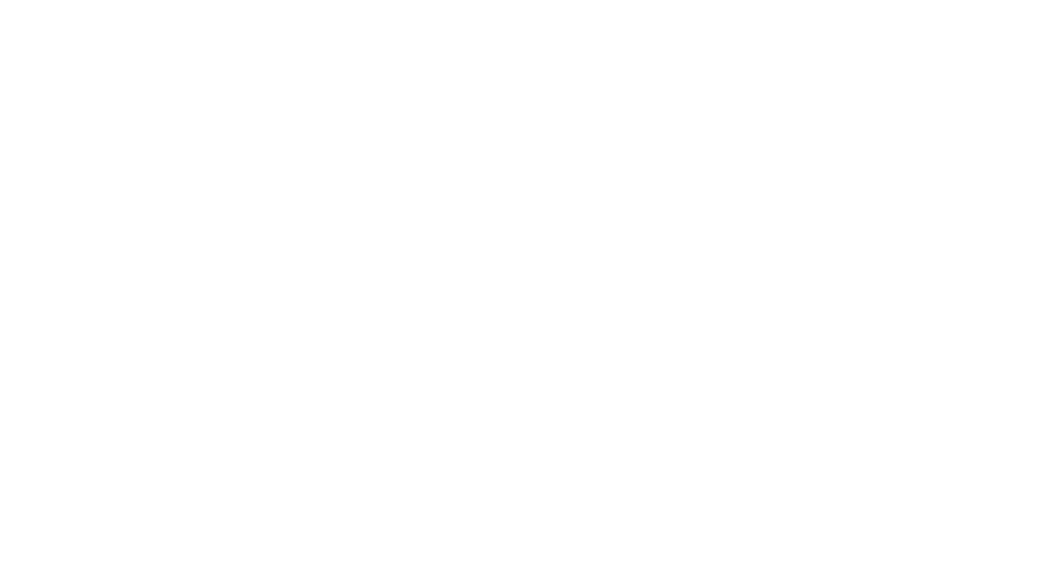
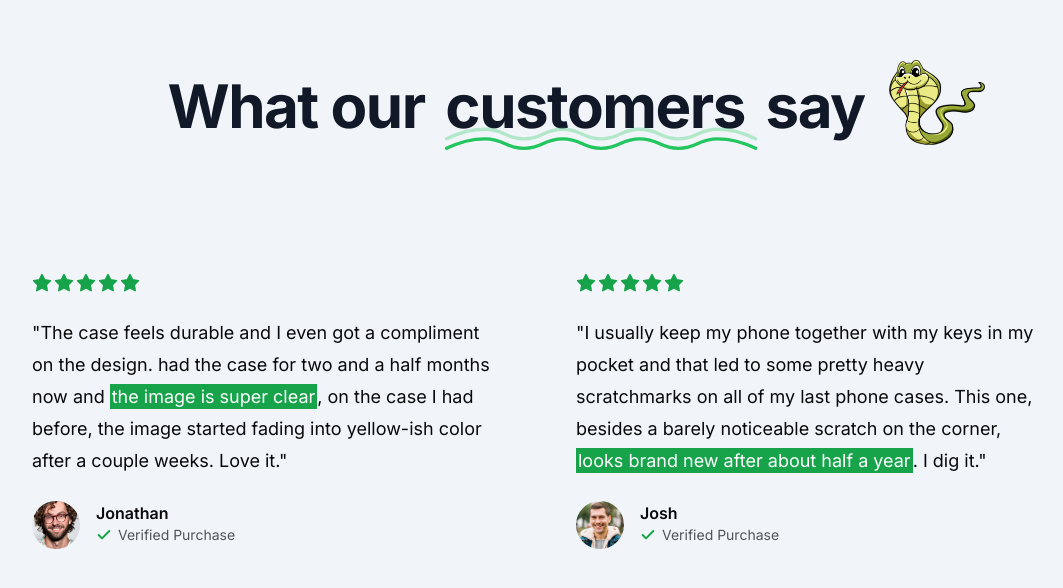
Before and after one commit to PPRAMANIK62/casecobra, a Next.js app: page / in a window 1280 px wide. Shown: the part 1031-1619 px from the top of the page, without its empty margins (64-1127 px from the left). Before the commit the page ends 995 px from the top, so only its background shows below. Built offline with nearby package versions, Linux system fonts and the light colour scheme; no server answers.

Commit message:
user review section done

```diff
--- a/src/app/page.tsx
+++ b/src/app/page.tsx
@@ -1,3 +1,4 @@
+import { Icons } from "@/components/Icons";
 import MaxWidthWrapper from "@/components/MaxWidthWrapper";
 import Phone from "@/components/Phone";
 import { Check, Star } from "lucide-react";
@@ -104,6 +105,102 @@
           </div>
         </MaxWidthWrapper>
       </section>
+
+      {/* value proposition section */}
+      <section className=" bg-slate-100 py-24">
+        <MaxWidthWrapper className=" flex flex-col items-center gap-16 sm:gap-32">
+          <div className=" flex flex-col lg:flex-row items-center gap-4 sm:gap-6">
+            <h2 className=" order-1 mt-2 tracking-tight text-center text-balance !leading-tight font-bold text-5xl md:text-6xl text-gray-900">
+              What our{" "}
+              <span className=" relative px-2">
+                customers{" "}
+                <Icons.underline className=" hidden sm:block pointer-events-none absolute inset-x-0 -bottom-6 text-green-500" />
+              </span>{" "}
+              say
+            </h2>
+            <img
+              src="/snake-2.png"
+              alt=""
+              className=" w-24 order-0 lg:order-2"
+            />
+          </div>
+
+          <div className=" mx-auto grid max-w-2xl grid-cols-1 px-4 lg:mx-0 lg:max-w-none lg:grid-cols-2 gap-y-16">
+            {/* first user review */}
+            <div className=" flex flex-auto flex-col gap-4 lg:pr-8 xl:pr-20">
+              <div className=" flex gap-0.5 mb-2">
+                <Star className=" h-5 w-5 text-green-600 fill-green-600" />
+                <Star className=" h-5 w-5 text-green-600 fill-green-600" />
+                <Star className=" h-5 w-5 text-green-600 fill-green-600" />
+                <Star className=" h-5 w-5 text-green-600 fill-green-600" />
+                <Star className=" h-5 w-5 text-green-600 fill-green-600" />
+              </div>
+              <div className=" text-lg leading-8">
+                <p>
+                  "The case feels durable and I even got a compliment on the
+                  design. had the case for two and a half months now and{" "}
+                  <span className=" p-0.5 bg-green-600 text-white">
+                    the image is super clear
+                  </span>
+                  , on the case I had before, the image started fading into
+                  yellow-ish color after a couple weeks. Love it."
+                </p>
+              </div>
+              <div className=" flex gap-4 mt-2">
+                <img
+                  src="/users/user-1.png"
+                  alt="user"
+                  className=" rounded-full h-12 w-12 object-cover"
+                />
+                <div className=" flex flex-col">
+                  <p className=" font-semibold">Jonathan</p>
+                  <div className=" flex gap-1.5 items-center text-zinc-600">
+                    <Check className=" h-4 w-4 stroke-[3px] text-green-600" />
+                    <p className=" text-sm">Verified Purchase</p>
+                  </div>
+                </div>
+              </div>
+            </div>
+
+            {/* second user review */}
+            <div className=" flex flex-auto flex-col gap-4 lg:pr-8 xl:pr-20">
+              <div className=" flex gap-0.5 mb-2">
+                <Star className=" h-5 w-5 text-green-600 fill-green-600" />
+                <Star className=" h-5 w-5 text-green-600 fill-green-600" />
+                <Star className=" h-5 w-5 text-green-600 fill-green-600" />
+                <Star className=" h-5 w-5 text-green-600 fill-green-600" />
+                <Star className=" h-5 w-5 text-green-600 fill-green-600" />
+              </div>
+              <div className=" text-lg leading-8">
+                <p>
+                  "I usually keep my phone together with my keys in my pocket
+                  and that led to some pretty heavy scratchmarks on all of my
+                  last phone cases. This one, besides a barely noticeable
+                  scratch on the corner,{" "}
+                  <span className="p-0.5 bg-green-600 text-white">
+                    looks brand new after about half a year
+                  </span>
+                  . I dig it."
+                </p>
+              </div>
+              <div className=" flex gap-4 mt-2">
+                <img
+                  src="/users/user-4.jpg"
+                  alt="user"
+                  className=" rounded-full h-12 w-12 object-cover"
+                />
+                <div className=" flex flex-col">
+                  <p className=" font-semibold">Josh</p>
+                  <div className=" flex gap-1.5 items-center text-zinc-600">
+                    <Check className=" h-4 w-4 stroke-[3px] text-green-600" />
+                    <p className=" text-sm">Verified Purchase</p>
+                  </div>
+                </div>
+              </div>
+            </div>
+          </div>
+        </MaxWidthWrapper>
+      </section>
     </div>
   );
 }
--- /dev/null
+++ b/src/components/Icons.tsx
@@ -0,0 +1,22 @@
+import { LucideProps } from "lucide-react";
+
+export const Icons = {
+  underline: (props: LucideProps) => (
+    <svg {...props} viewBox="0 0 687 155">
+      <g
+        stroke="currentColor"
+        strokeWidth="7"
+        fill="none"
+        fillRule="evenodd"
+        strokeLinecap="round"
+        strokeLinejoin="round"
+      >
+        <path
+          d="M20 98c27-13.3333333 54-20 81-20 40.5 0 40.5 20 81 20s40.626917-20 81-20 40.123083 20 80.5 20 40.5-20 81-20 40.5 20 81 20 40.626917-20 81-20c26.915389 0 53.748722 6.6666667 80.5 20"
+          opacity=".3"
+        ></path>
+        <path d="M20 118c27-13.3333333 54-20 81-20 40.5 0 40.5 20 81 20s40.626917-20 81-20 40.123083 20 80.5 20 40.5-20 81-20 40.5 20 81 20 40.626917-20 81-20c26.915389 0 53.748722 6.6666667 80.5 20"></path>
+      </g>
+    </svg>
+  ),
+};
```
